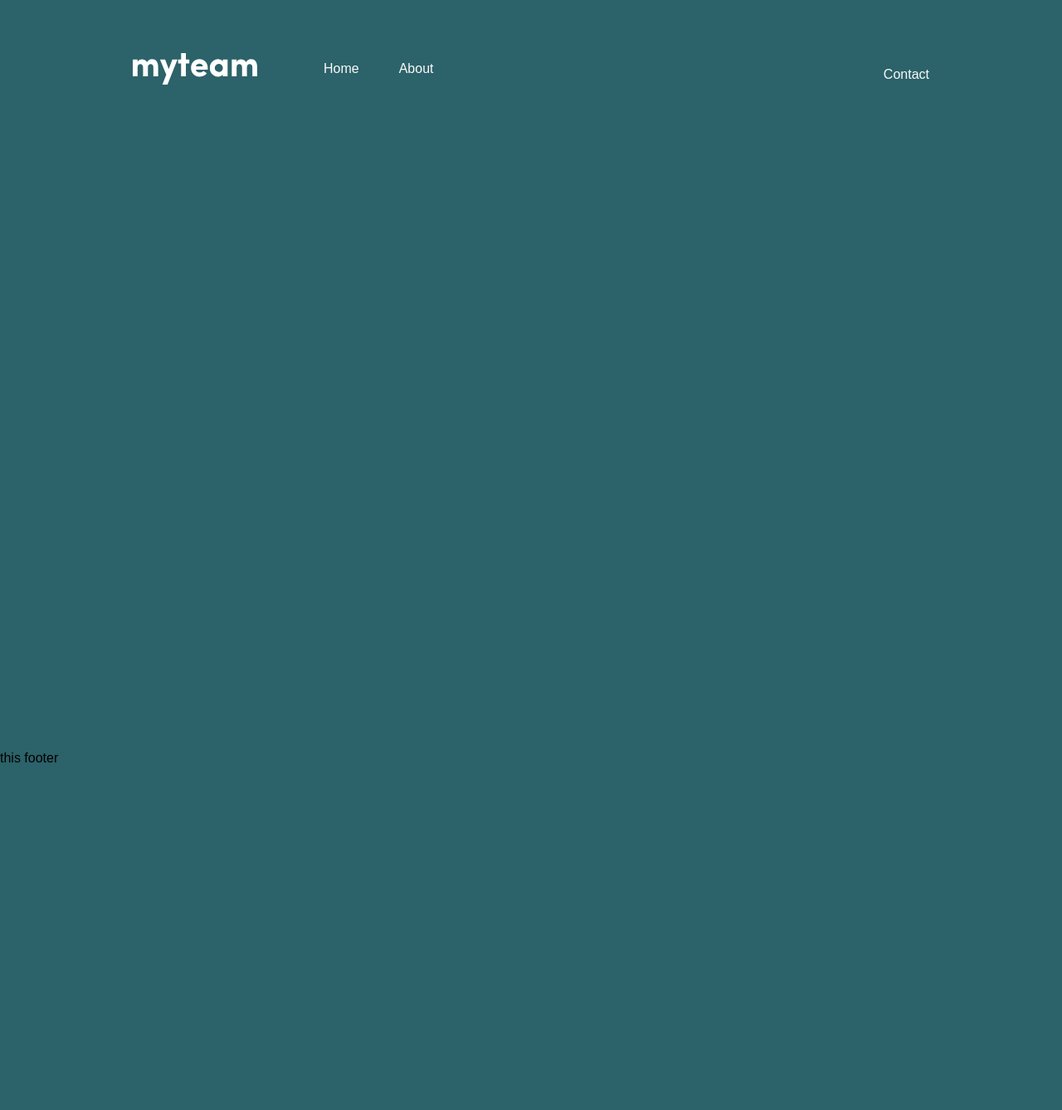
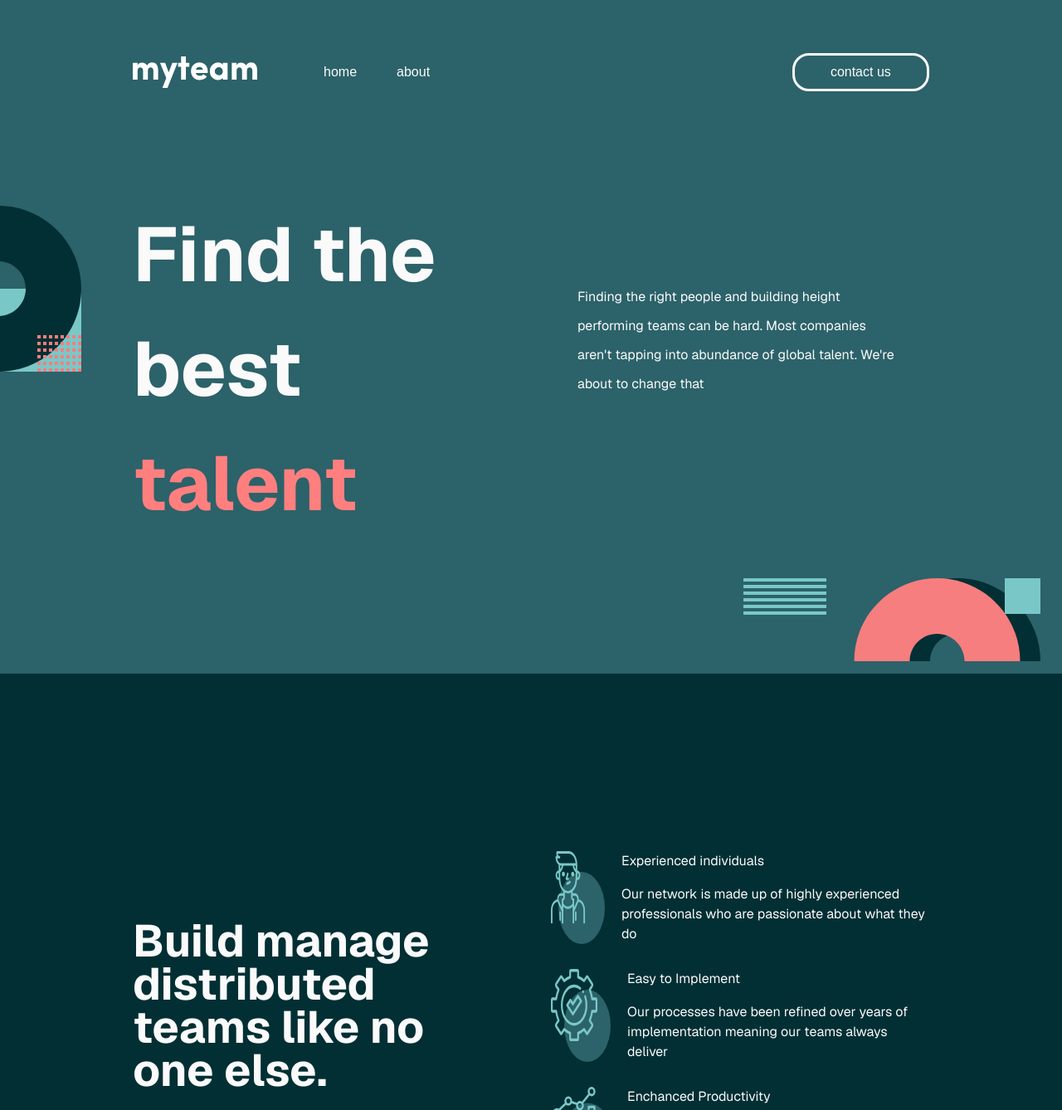
Before and after one commit to Tduncan14/multiteam, a Next.js app: page / in a window 1280 px wide. Shown: the top 1338 px of the page at 83% size. Before the commit the page ends 926 px from the top, so only its background shows below. Built offline with nearby package versions, Linux system fonts and the light colour scheme.

Commit message:
keep moving forward

```diff
--- a/src/app/Components/Nav/Nav.js
+++ b/src/app/Components/Nav/Nav.js
@@ -12,9 +12,9 @@ const Nav = () => {
                 </div>
 
                 <div className="leftNav">
-                    <Link href="/">Home</Link>
+                    <Link href="/">home</Link>
 
-                    <Link href="/about">About</Link>
+                    <Link href="/about">about</Link>
                 </div>
             </div>
             {/* this is the end of the left side */}
@@ -23,7 +23,7 @@ const Nav = () => {
             <div className="rightHead">
 
                 <button>
-                    <Link href="/contact">Contact</Link>
+                    <Link href="/contact">contact us</Link>
                 </button>
 
             </div>
--- a/src/app/Components/Nav/style.css
+++ b/src/app/Components/Nav/style.css
@@ -30,4 +30,9 @@
 
 .rightHead button {
     align-self: flex-end;
+    border: 3px solid #FAFAFA;
+    border-radius: 20px;
+    padding: .5rem;
+    padding-left: 2.7rem;
+    padding-right: 2.7rem;
 }
--- /dev/null
+++ b/src/app/home.css
@@ -0,0 +1,121 @@
+.upperHeader {
+    display: flex;
+    margin-top: 8rem;
+    gap: 3rem;
+    position: relative;
+    overflow: hidden;
+    height: fit-content;
+
+}
+
+.thisupperHone {
+    font-size: 92px;
+    padding-left: 10rem;
+    flex: 1;
+    font-weight: 700;
+    color: #fafafa;
+    padding-bottom: 10rem;
+}
+
+.thisupperHone span {
+    color: #FF7F7F;
+}
+
+
+.thisupperPara {
+    padding-right: 10rem;
+    flex: 1;
+}
+
+
+.bg-pattern-homePatternOne {
+    position: absolute;
+    top: 10px;
+    left: -8%;
+}
+
+
+.bg-pattern-homeTwo {
+    position: absolute;
+    top: 80%;
+    left: 70%;
+}
+
+
+.thisupperPara {
+    display: flex;
+    flex-direction: column;
+    padding-top: .4rem;
+    justify-content: stretch;
+
+
+}
+
+.thisupperPara p {
+
+    color: #fafafa;
+    padding: 2rem;
+    justify-self: center;
+    margin-top: 4rem;
+    line-height: 35px;
+
+
+
+}
+
+/* end up the upperHome section */
+
+
+/* start of the midHeader */
+
+
+
+.midHeader {
+    background-color: #012F34;
+    height: 100vh;
+    width: 100%;
+    color: #fafafa;
+    display: flex;
+    gap: 3rem;
+    justify-content: space-between;
+    align-items: center;
+    padding-top: 8rem;
+    padding-bottom: 8rem;
+
+}
+
+
+.leftY {
+    padding-left: 10rem;
+    flex: 1;
+}
+
+.leftY h1 {
+    font-size: 54px;
+    line-height: 52px;
+    font-weight: 700;
+
+}
+
+
+
+.rightyyIcons {
+    padding-right: 10rem;
+    flex: 1;
+    display: flex;
+    flex-direction: column;
+    gap: 30px;
+}
+
+.rightyyIcons .Icons {
+    display: flex;
+    gap: 20px;
+}
+
+.rightyyIcons .img {
+    object-fit: cover;
+}
+
+.IconsHone h2 {
+    margin-bottom: 1rem;
+}
--- a/src/app/page.js
+++ b/src/app/page.js
@@ -1,11 +1,117 @@
 import Image from "next/image";
+import './home.css'
 
 export default function Home() {
   return (
-    <div className="flex min-h-screen items-center justify-center  font-sans dark:bg-black">
+    <section className="flex  flex-col min-h-screen  font-sans dark:bg-black">
+
+      <section className="upperHeader">
+
+
+        <img className="bg-pattern-homePatternOne" src="/assets/bg-pattern-home-1.svg" />
+
+        <div className="thisupperHone">
+          <h1>Find the best  <span className="spanMe">talent</span></h1>
+        </div>
+
+
+        <div className="thisupperPara">
 
 
 
-    </div>
+          <p>Finding the right people and building height
+            performing teams can be hard. Most companies
+            aren't tapping into abundance of global talent.
+            We're about to change that
+          </p>
+        </div>
+
+
+        <img className="bg-pattern-homeTwo" src="/assets/bg-pattern-home-2.svg" />
+
+
+
+      </section>
+      {/* this is the section */}
+
+
+      <section className="midHeader">
+        <div className="leftY">
+
+
+
+          <h1>
+            Build manage distributed teams
+            like no one else.
+          </h1>
+        </div>
+
+        <div className="rightyyIcons">
+
+          <div className="Icons">
+
+            <img src="/assets/icon-person.svg" />
+
+
+            <div className="IconsHone">
+              <h2>Experienced individuals</h2>
+
+              <p>Our network is made up of highly experienced professionals who are
+                passionate about what they do
+              </p>
+            </div>
+
+          </div>
+
+          <div className="Icons">
+
+            <img src="/assets/icon-cog.svg" />
+
+            <div className="IconsHone">
+              <h2>Easy to Implement</h2>
+
+              <p>Our processes have been refined over years of implementation meaning our teams always deliver</p>
+            </div>
+
+          </div>
+
+          {/* three */}
+
+          <div className="Icons">
+
+            <img src="/assets/icon-chart.svg" />
+
+
+            <div className="IconsHone">
+              <h2>Enchanced Productivity </h2>
+
+              <p>Our customized platform with in-built analytics helps you manage your distributed teams.</p>
+            </div>
+
+          </div>
+
+        </div>
+
+
+      </section>
+
+
+      {/* end of midHeader */}
+
+
+      <section className="homeHeaderEnd">
+
+
+
+
+      </section>
+
+
+
+
+
+
+
+    </section>
   );
 }
```
